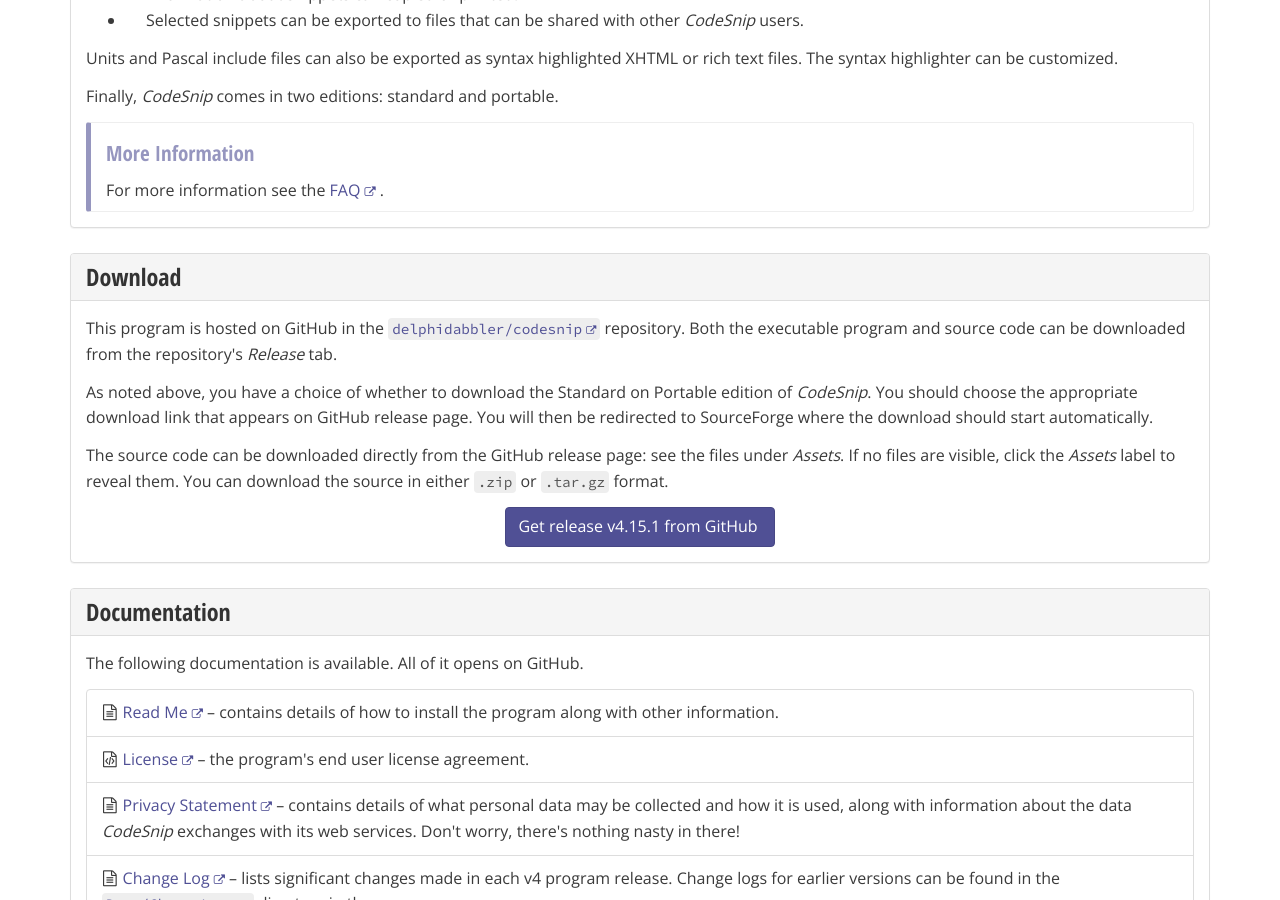
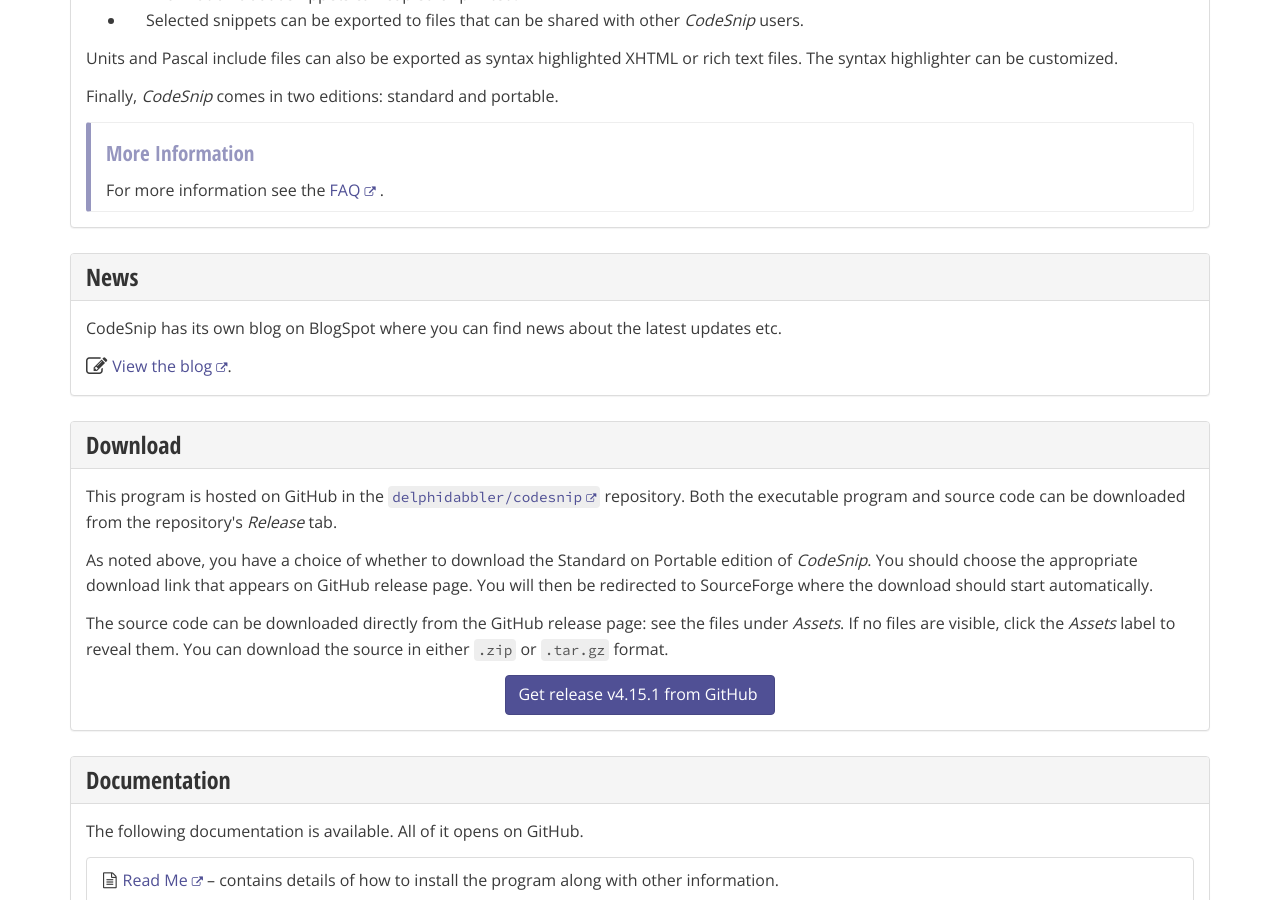
Before and after one commit to delphidabbler/delphidabbler.github.io, a Jekyll site: the page built from _software/codesnip.html, in a window 1280 px wide and 900 px high, scrolled down 1040 px. Built offline with Jekyll 4.4.1, drawn with Linux system fonts in a browser that asks for light colours; nearby versions of some CDN libraries.

Commit message:
Add "News" section to CodeSnip page with link to blog.

```diff
--- a/_software/codesnip.html
+++ b/_software/codesnip.html
@@ -74,6 +74,22 @@
   <!--
   TODO: add some hidden sections giving more info from delphidabbler.com
   -->
+</section>
+
+<section class="panel panel-default">
+  <div class="panel-heading">
+    <h2 class="panel-title">
+      News
+    </h2>
+  </div>
+  <div class="panel-body">
+    <p>
+      CodeSnip has its own blog on BlogSpot where you can find news about the latest updates etc.
+    </p>
+    <p>
+      <span class="fa fa-pencil-square-o fa-x-pad-right fa-lg" aria-hidden="true"></span><a href="http://codesnip-app.blogspot.com/" aria-label="View the CodeSnip blog">View the blog</a>.
+    </p>
+  </div>
 </section>
 
 <section class="panel panel-default">
```
